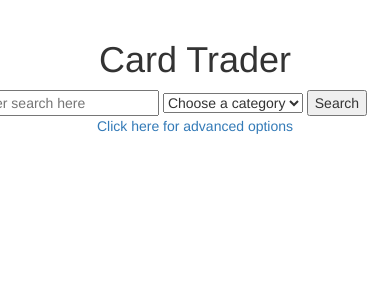
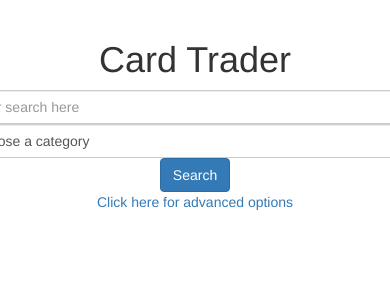
Before and after one commit to owen-bryan/capstone, a CodeIgniter app: page /database/ in a window 390 px wide; the page is wider, and only the part inside the window is pictured. Shown: the part 97-397 px from the top of that part. Run offline with CodeIgniter, Linux system fonts and the light colour scheme; some libraries are stand-ins or nearby versions.

Commit message:
2017/09/23 - 1
More changes made to Search.php and css changes made to home.php

```diff
--- a/CodeIgniter-3.1.5/application/controllers/Search.php
+++ b/CodeIgniter-3.1.5/application/controllers/Search.php
@@ -17,8 +17,9 @@ class Search extends CI_Controller {
 	public function index()
 	{
 
+
 		$if(isset($_POST)){
-			$query = $this->db->query('Select ad_id, user_id, item_description, ad_title, item_condition, item_price, post_date from ADS where public = 1, reported = 0, status != \'sold\'');
+			$query = $this->db->query('Select ad_id, user_id, item_description, ad_title, item_condition, item_price, post_date, image_location, user_name from ADS join USERS on ADS.user_id = USERS.user_id join IMAGES on  IMAGES.user_id = ADS.user_id where public = 1, reported = 0, status != \'sold\'');
 			foreach($query->result_array as $row)
 			{
 				$this->TPL['results'][]['title'] = $row['ad_title'];
@@ -34,4 +35,6 @@ class Search extends CI_Controller {
 		$this->template->show('search', $this->TPL);
 	}
 
+
+	public
 }
--- a/CodeIgniter-3.1.5/application/views/home.php
+++ b/CodeIgniter-3.1.5/application/views/home.php
@@ -1,29 +1,27 @@
 
-<div class="container-fluid" >
+<div class="conmtainer" >
 	<div class="row">
-		<div class="center-block" >
 		<div class="row">
 			<h1 class="text-center">Card Trader</h1>
 		</div>
 		<div class="row">
-				<div class="center-block">
-					<form action="<?= base_url() . "index.php?/Search"?>" method="post">
+			<form action="<?= base_url() . "index.php?/Search"?>" method="post" class="form-inline">
 				<div class="row">
-							<div class="center-block">
-								<input type="text" placeholder="Enter search here"/>
-								<select name="categories">
+					<div class="text-center">
+						<input type="text" class="form-control" placeholder="Enter search here"/>
+						<select name="categories" class="form-control">
 							<option value="all">Choose a category</option>
 						</select>
-								<input type="submit" value="Search"/>
+						<input type="submit" class="btn btn-primary" value="Search"/>
 					</div>
 				</div>
 				<div class="row">
 					<div class="text-center">
-								<a href="#" id="show_more">Click here for advanced options</a><br/>
+						<a href="#" id="show_more">Click here for advanced options</a>
 					</div>
 				</div>
 				<div class="row">
-							<div id="advanced_options" class="container col-md-9 hidden">
+					<div id="advanced_options" class="container col-md-6 col-md-offset-3 hidden">
 						<div class ="panel panel-default col-md-offset-1">
 							<h2>Advanced Search</h2>
 							<hr/>
@@ -37,5 +35,3 @@
 		</div>
 	</div>
 </div>
-	</div>
-</div>
```
Also changed, not shown: 2 other files. Lines whose indentation alone changed are shown as unchanged.
